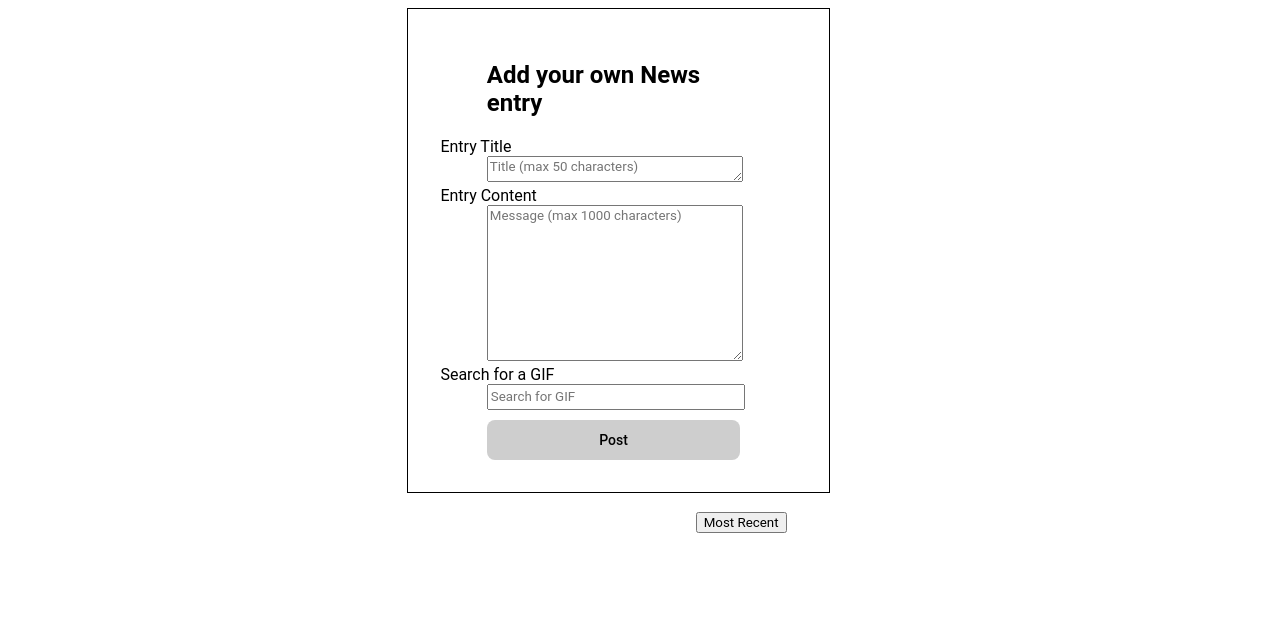
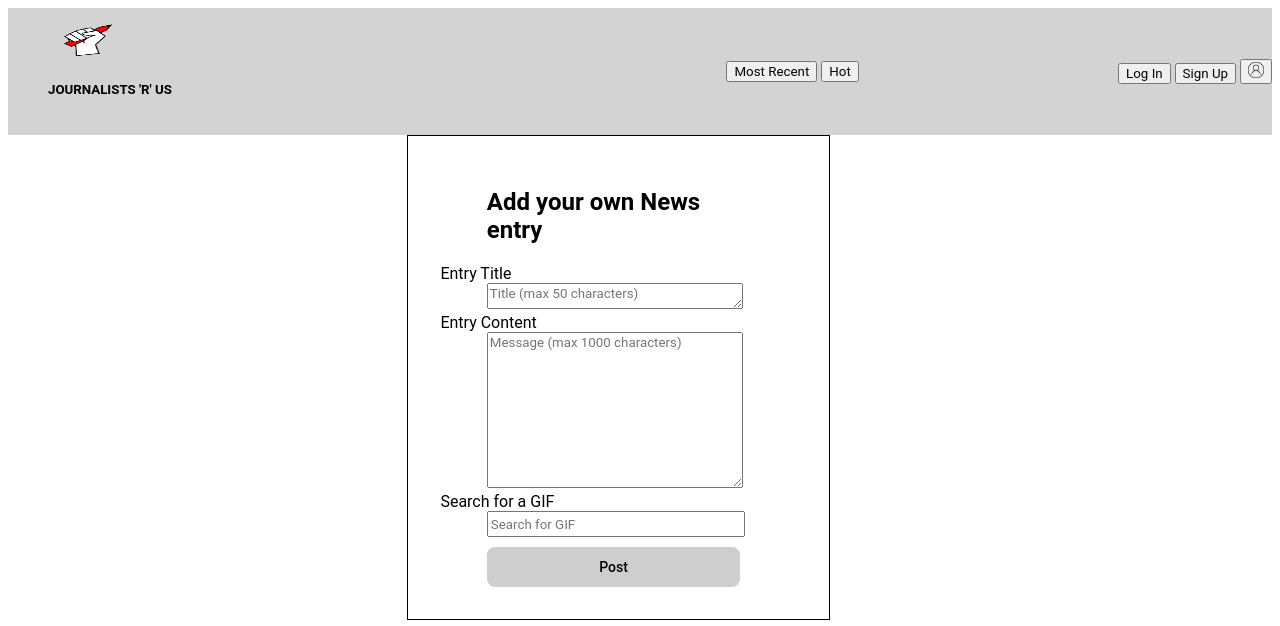
Before and after one commit to hamsamuxumed/Lap-1-Project-Client, a plain HTML site: page index.html in a window 1280 px wide. Drawn offline with nearby package versions, Linux system fonts and the light colour scheme; no server answers.

Commit message:
adding the start of the nav bar

```diff
--- a/css/style.css
+++ b/css/style.css
@@ -1,6 +1,46 @@
 .noDisplay {
     display: none;
 }
+/* Nav ------------------------------------------------------- */
+nav {
+    display: flex;
+    align-items: center;
+    justify-content: space-between;
+    background-color: lightgray;
+    width: 100%;
+    top: 0px;
+    left: 0px;
+    z-index: 10;
+}
+
+#logo-section {
+    width: 30%;
+    display: inline-block;
+    align-items: center;
+}
+#icon {
+    width: 3rem;
+    height: 2rem;
+    padding: 0px 1rem;
+}
+
+#account-icon {
+    width: 1rem;
+    height: 1rem;
+}
+
+.nav {
+    display: flex;
+    justify-content: flex-start;
+    top: 0px;
+    left: 0px;
+    width: 100%;
+    background: lightgray;
+    z-index: 10; /* specifies the stack order*/
+  }
+
+
+
 
 /* Entries ------------------------------------------------------- */
 
@@ -47,7 +87,7 @@
 }
 
 .entryForm iframe {
-    width: 30%;
+    width: 60%;
 }
 
 .gifSelector {
@@ -61,7 +101,7 @@
 }
 
 
-#main-section{
+#entry-section{
     display: flex;
     justify-content: center;
     flex-direction: column;
--- a/index.html
+++ b/index.html
@@ -19,8 +19,24 @@
 </head>
 
 
-<body>
-    <main id="main-section">
+<body id="main-section">
+    <nav>
+        <figure id="logo-section">
+            <img id="icon" src="assets/pngwing.com.png" alt="website logo">
+            <h5>JOURNALISTS 'R' US</h5>
+        </figure>
+        <section>
+            <button id="sortByButton" class="button">Most Recent</button>
+            <button>Hot</button>
+        </section>
+        <section>
+            <button>Log In</button>
+            <button>Sign Up</button>
+            <button ><img id="account-icon" src="assets/pngwing.com copy.png" alt="Acount Details"></button>
+        </section>
+    </nav>
+
+    <main id="entry-section">
         <article>
             <form class="entryForm">
                 <h2 id="main-header">Add your own News entry</h2>
@@ -49,9 +65,6 @@
                 <button id="postButton" class="button"><span>Post </span></button>
             </form>
         </article>
-        <br>
-        <button id="sortByButton" class="button">Most Recent</button>
-        <br>
         <section id="entrySection">
 
         </section>
```
Also changed, not shown: assets/pngwing.com copy.png (added), assets/pngwing.com.png (added).
